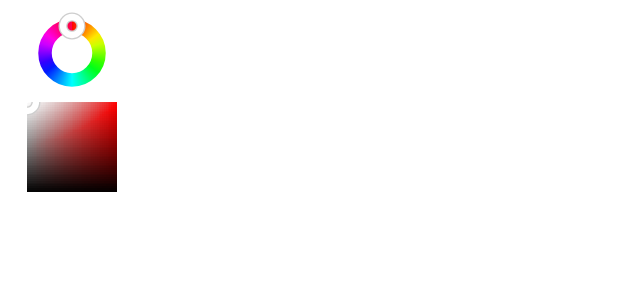
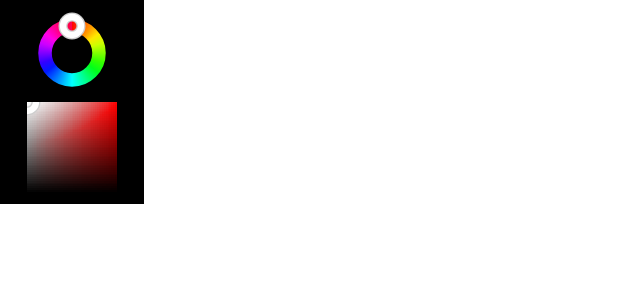
Before and after one commit to CIOSAI/color_picker, a React (Create React App) app: page / in a window 1280 px wide. Shown: the top 300 px of the page, without its empty margins (0-640 px from the left). Built offline with nearby package versions, Linux system fonts and the light colour scheme.

Commit message:
yay satbri works good

```diff
--- a/src/Picker.tsx
+++ b/src/Picker.tsx
@@ -2,17 +2,22 @@ import { useState } from 'react';
 import './Picker.css';
 import { HueDial } from './HueDial';
 import { SatBri } from './SaturationBrightness';
+import { hslToRgb, getColorString } from './ColorConversion';
 
 export function Picker(){
   const [hue, setHue] = useState(0)
   const [saturation, setSaturation] = useState(0)
   const [brightness, setBrightness] = useState(0)
 
+  let hueNormalized = () => hue/(Math.PI*2)
+
   return (
-    <div className="PickerPanel">
+    <div className="PickerPanel" style={
+      {backgroundColor: getColorString(hslToRgb(hueNormalized(), saturation, brightness))}
+    }>
       <HueDial onHueChanged={hue => {setHue(hue)}}></HueDial>
       <br></br>
-      <SatBri hue={hue/(Math.PI*2)} onValueChanged={(sat, bri)=>{setSaturation(sat); setBrightness(bri)}}></SatBri>
+      <SatBri hue={hueNormalized()} onValueChanged={(sat, bri)=>{setSaturation(sat); setBrightness(bri)}}></SatBri>
     </div>
   );
 }
--- a/src/SaturationBrightness.tsx
+++ b/src/SaturationBrightness.tsx
@@ -58,7 +58,7 @@ export function SatBri(prop:SatBriProps){
     let [x, y] = [(evt.clientX-rect.x)/canvasSize, (evt.clientY-rect.y)/canvasSize]
     setSaturation( x )
     setBrightness( y )
-    prop.onValueChanged(saturation, brightness)
+    prop.onValueChanged(saturation, (1-x/2)*(1-brightness))
   }
 
   return (
```
